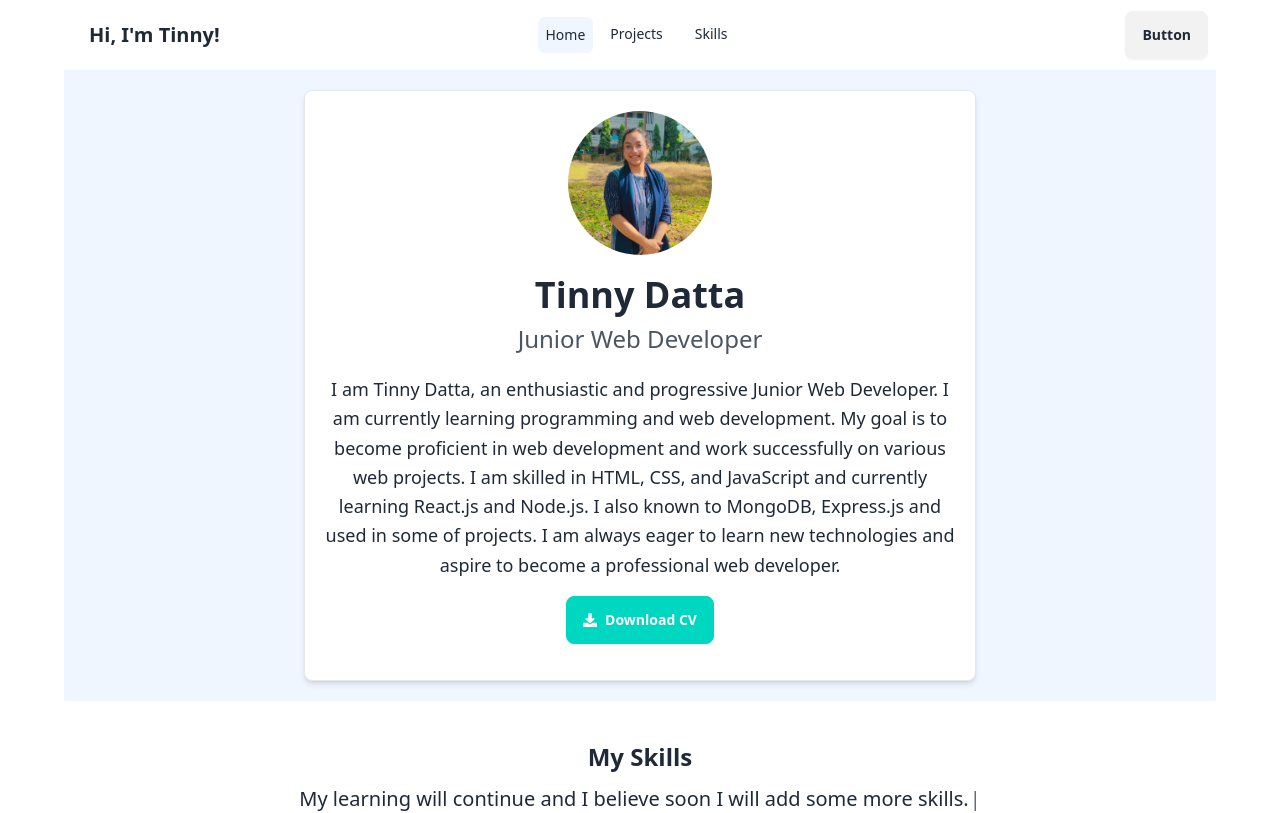
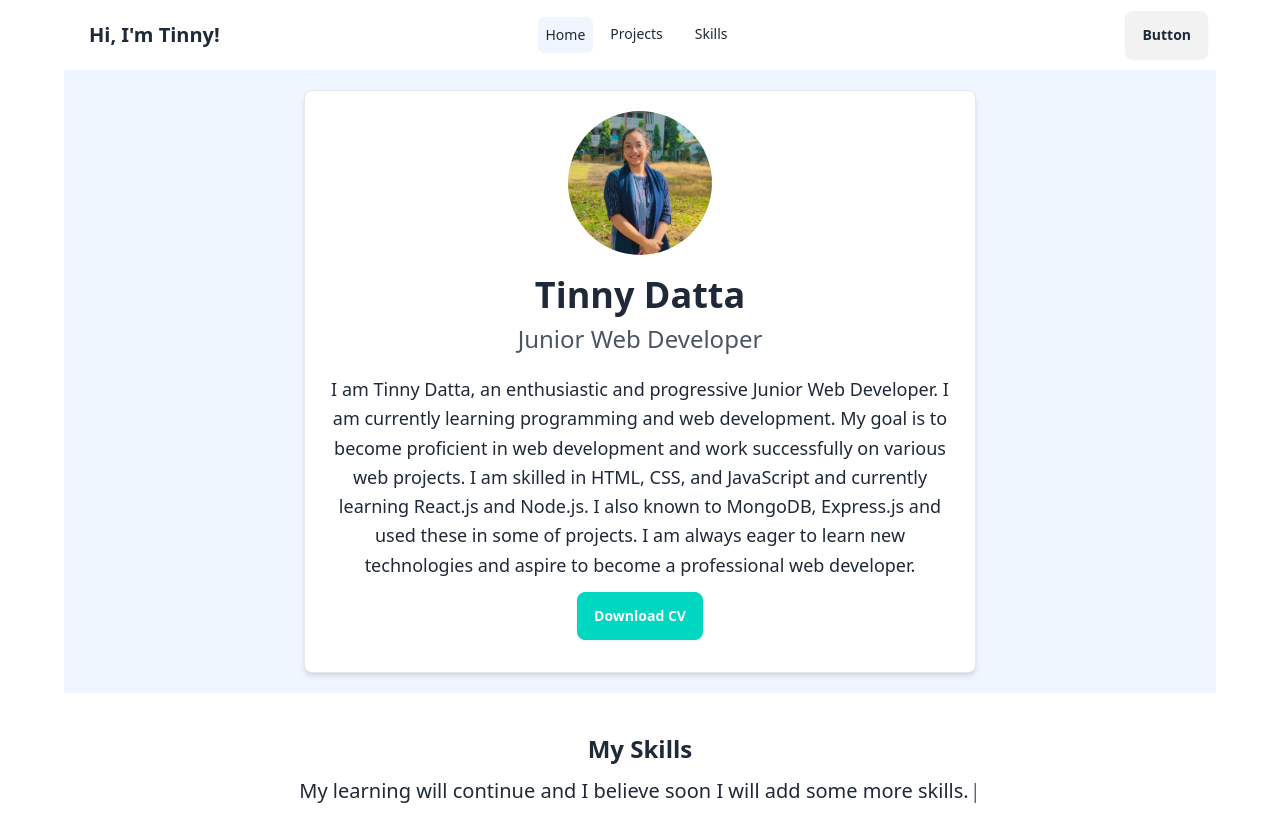
Before and after one commit to TinnyDatta/portfolio, a React (Vite) app: page / in a window 1280 px wide. Shown: the top 813 px of the page. Built offline with nearby package versions, Linux system fonts and the light colour scheme.

Commit message:
added functionality to download cv

```diff
--- a/src/components/Banner/Banner.jsx
+++ b/src/components/Banner/Banner.jsx
@@ -1,4 +1,4 @@
-import { FaDownload } from "react-icons/fa";
+
 const Banner = () => {
   return (
     <div className="flex justify-center items-center bg-blue-50 p-5">
@@ -9,10 +9,12 @@ const Banner = () => {
         <h1 className="text-4xl font-bold mb-2">Tinny Datta</h1>
         <h2 className="text-2xl text-gray-600 mb-5">Junior Web Developer</h2>
         <p className="text-lg leading-relaxed">
-          I am Tinny Datta, an enthusiastic and progressive Junior Web Developer. I am currently learning programming and web development. My goal is to become proficient in web development and work successfully on various web projects. I am skilled in HTML, CSS, and JavaScript and currently learning React.js and Node.js. I also known to MongoDB, Express.js and used in some of projects. I am always eager to learn new technologies and aspire to become a professional web developer.
+          I am Tinny Datta, an enthusiastic and progressive Junior Web Developer. I am currently learning programming and web development. My goal is to become proficient in web development and work successfully on various web projects. I am skilled in HTML, CSS, and JavaScript and currently learning React.js and Node.js. I also known to MongoDB, Express.js and used these in some of projects. I am always eager to learn new technologies and aspire to become a professional web developer.
         </p>
-        <div className="my-4">
-        <button className="btn text-white btn-accent hover:bg-royalblue"> <FaDownload /> Download CV</button>
+        <div className="my-3">
+        <button className="btn text-white btn-accent hover:bg-royalblue">
+          <a href="/resume.pdf" download='resume'>Download CV</a>
+          </button>
           </div>
       </div>
     </div>
```
Also changed, not shown: 1 other file (tests, documents, lock files or other folders).
